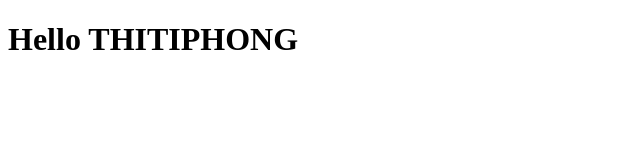
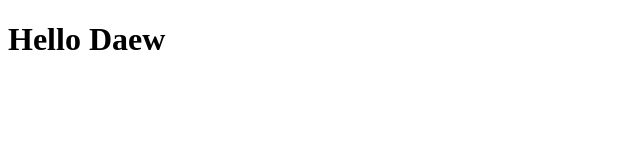
Before and after one commit to thitiphongD/profile, a plain HTML site: page index.html in a window 1280 px wide. Shown: the whole page, without its empty margins (0-640 px from the left). Drawn offline with Linux system fonts and the light colour scheme.

Commit message:
Update index.html
try change

```diff
--- a/index.html
+++ b/index.html
@@ -6,6 +6,6 @@
     <title>INDEX</title>
 </head>
 <body>
-    <h1>Hello THITIPHONG</h1>
+    <h1>Hello Daew</h1>
 </body>
 </html>
```
